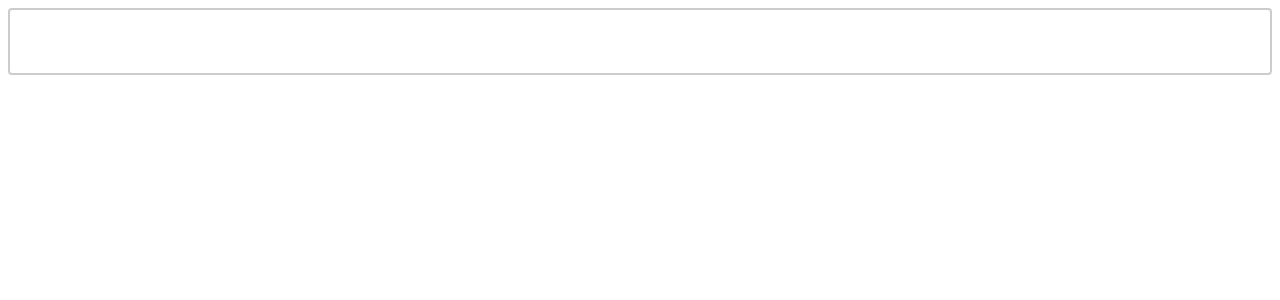
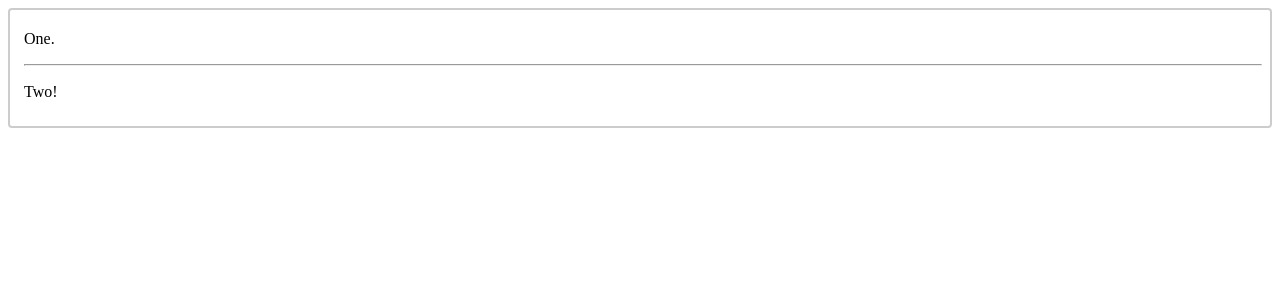
Before and after one commit to Marlon-Buckley/react-prosemirror-example, a React (Create React App) app: page / in a window 1280 px wide. Shown: the top 300 px of the page. Built offline with nearby package versions, Linux system fonts and the light colour scheme.

Commit message:
define a doc to set the initial state of the editor

```diff
--- a/src/App.js
+++ b/src/App.js
@@ -12,8 +12,15 @@ import { baseKeymap } from "prosemirror-commands";
 function App() {
   useEffect(() => {
     //this being react we have to wrap everthing inside useEffect
+    let doc = schema.node("doc", null, [
+      schema.node("paragraph", null, [schema.text("One.")]),
+      schema.node("horizontal_rule"),
+      schema.node("paragraph", null, [schema.text("Two!")]),
+    ]);
+
     let state = EditorState.create({
       schema,
+      doc: doc, //passing in doc to set the initial state of the editor
       /*
         plugins extend the behvaior of the editor
         here we add history and configure keybinds for undo/redoing changes
```
